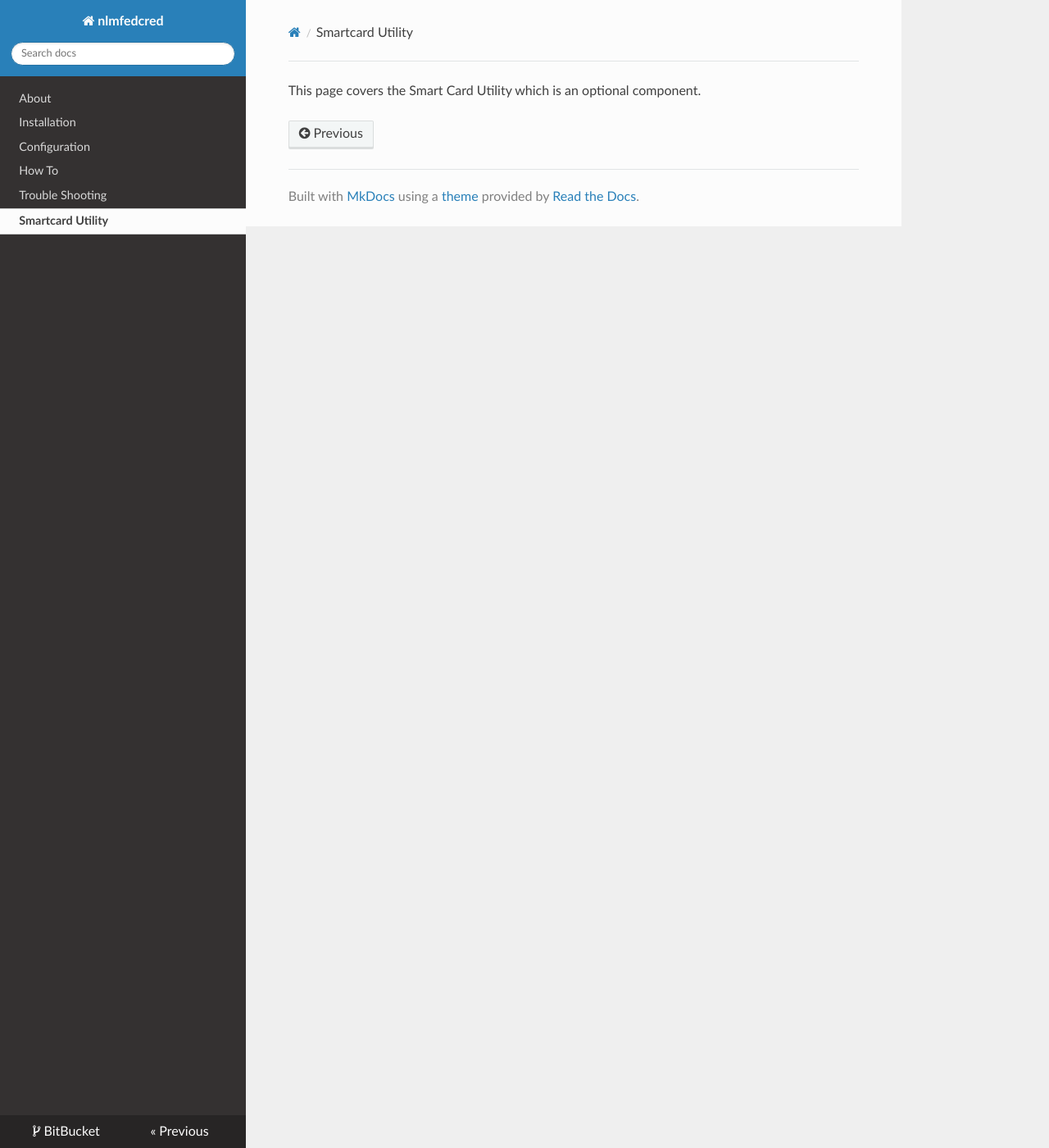
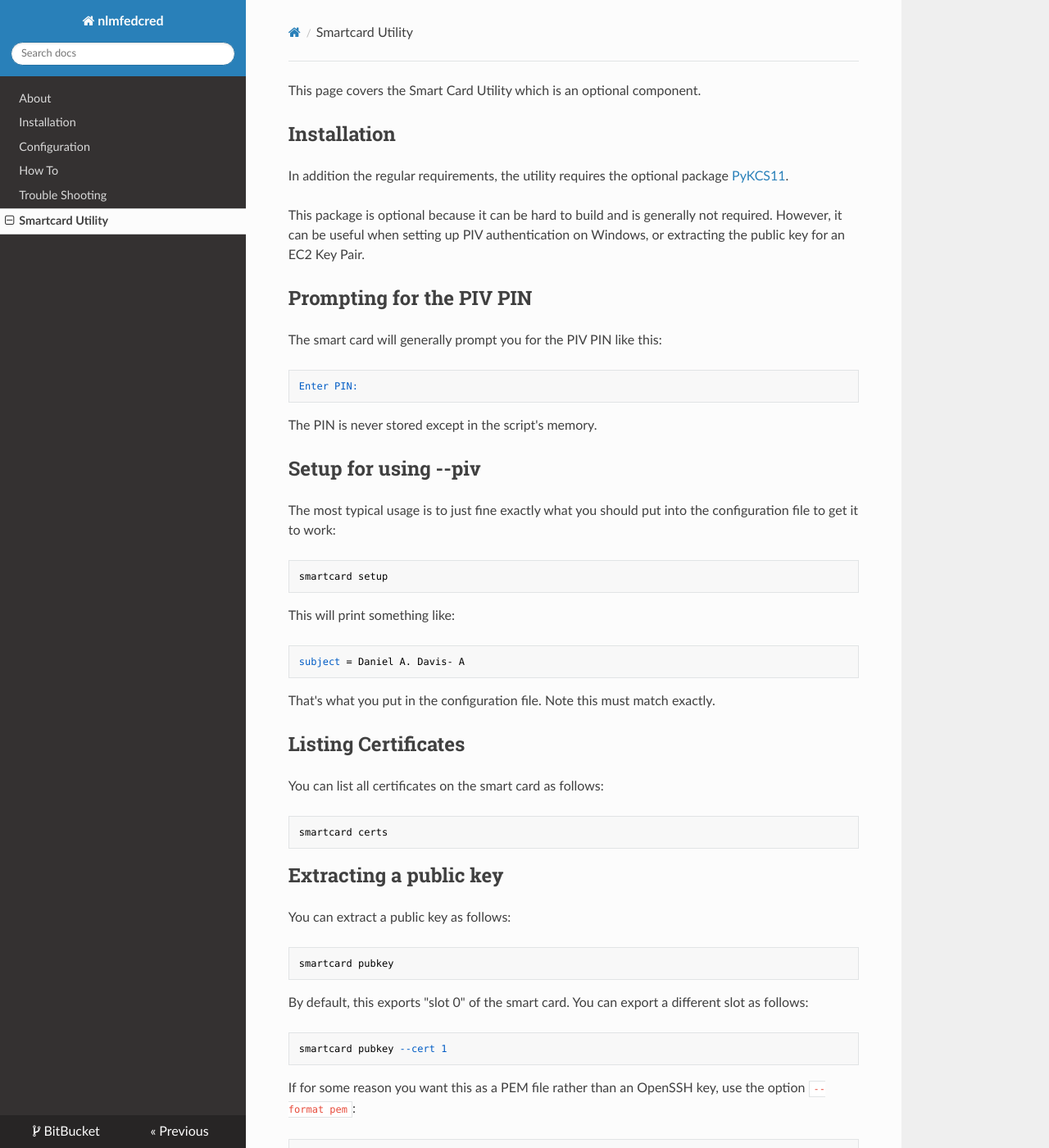
Before and after one commit to NLM-OCCS/nlmfedcred, an MkDocs documentation site: the page built from docs/smartcard.md, in a window 1280 px wide and 1400 px high. Shown: the whole window at 82% size. Built offline with MkDocs 1.6.1, drawn with Linux system fonts in a browser that asks for light colours; nearby versions of some CDN libraries; some of the changed text lies outside the part shown.

Commit message:
Expanding documentation.

````diff
--- a/docs/smartcard.md
+++ b/docs/smartcard.md
@@ -3,3 +3,99 @@ title: nlmfedcred / Smart Card Utility
 ---
 
 This page covers the Smart Card Utility which is an optional component.
+
+## Installation
+
+In addition the regular requirements, the utility requires
+the optional package [PyKCS11](https://pypi.org/project/PyKCS11/).
+
+This package is optional because it can be hard to build and is generally
+not required.  However, it can be useful when setting up PIV authentication on Windows, or
+extracting the public key for an EC2 Key Pair.
+
+## Prompting for the PIV PIN
+
+The smart card will generally prompt you for the PIV PIN like this:
+
+```
+Enter PIN:
+```
+
+The PIN is never stored except in the script's memory.
+
+## Setup for using --piv
+
+The most typical usage is to just fine exactly what you
+should put into the configuration file to get it to work:
+
+```
+smartcard setup
+```
+
+This will print something like:
+
+```
+subject = Daniel A. Davis- A
+```
+
+That's what you put in the configuration file.  Note this must
+match exactly.
+
+## Listing Certificates
+
+You can list all certificates on the smart card as follows:
+
+```
+smartcard certs
+```
+
+## Extracting a public key
+
+You can extract a public key as follows:
+
+```
+smartcard pubkey
+```
+
+By default, this exports "slot 0" of the smart card.  You
+can export a different slot as follows:
+
+```
+smartcard pubkey --cert 1
+```
+
+If for some reason you want this as a PEM file rather than
+an OpenSSH key, use the option `--format pem`:
+
+```
+smartcard pubkey --format pem
+```
+
+If you want to save it to a file, give the `--key path` argument:
+
+```
+smartcard pubkey --key id_rsa_piv.pub
+```
+
+## Problems
+
+### Incorrect PIN
+
+It printed:
+
+```
+PyKCS11.PyKCS11Error: CKR_PIN_INCORRECT (0x000000A0)
+```
+
+This was an incorrect PIN - I don't want to make it too smart.
+
+### It hangs
+
+If you are on Mac, try pulling out the PIV card and replacing it.
+Try again after replacing it.
+
+### Other errors
+
+Try a different card reader - this is based on opensource software
+that may not work right with all card readers.  More likely
+to work on Windows, actually.
````
Also changed, not shown: docs/howto.md (+2 -0 lines), docs/trouble.md (+20 -4 lines).
